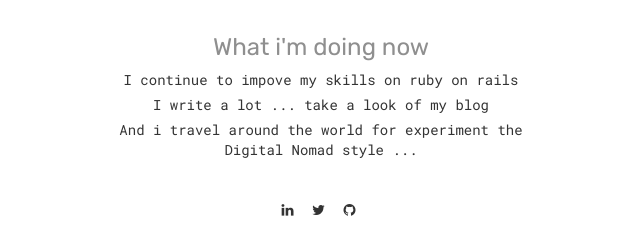
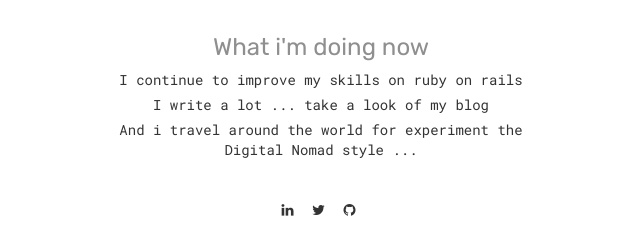
Before and after one commit to matni94/profile, a plain HTML site: page index.html in a window 1280 px wide. Shown: the part 342-582 px from the top of the page, 319-959 px from the left. Drawn offline with nearby package versions, Linux system fonts and the light colour scheme.

Commit message:
my profile page

```diff
--- a/index.html
+++ b/index.html
@@ -32,7 +32,7 @@
 
         <div class = 'content'>
           <h2 class= "text-center">What i'm doing now </h2>
-          <p>I continue to impove my skills on ruby on rails</p>
+          <p>I continue to improve my skills on ruby on rails</p>
           <p>I write a lot ... <a href="https://medium.com/@mathieunicolas">take a look of my blog</a></p>
           <p>And i travel around the world for experiment the Digital Nomad style ...</p>
         </div>
```
